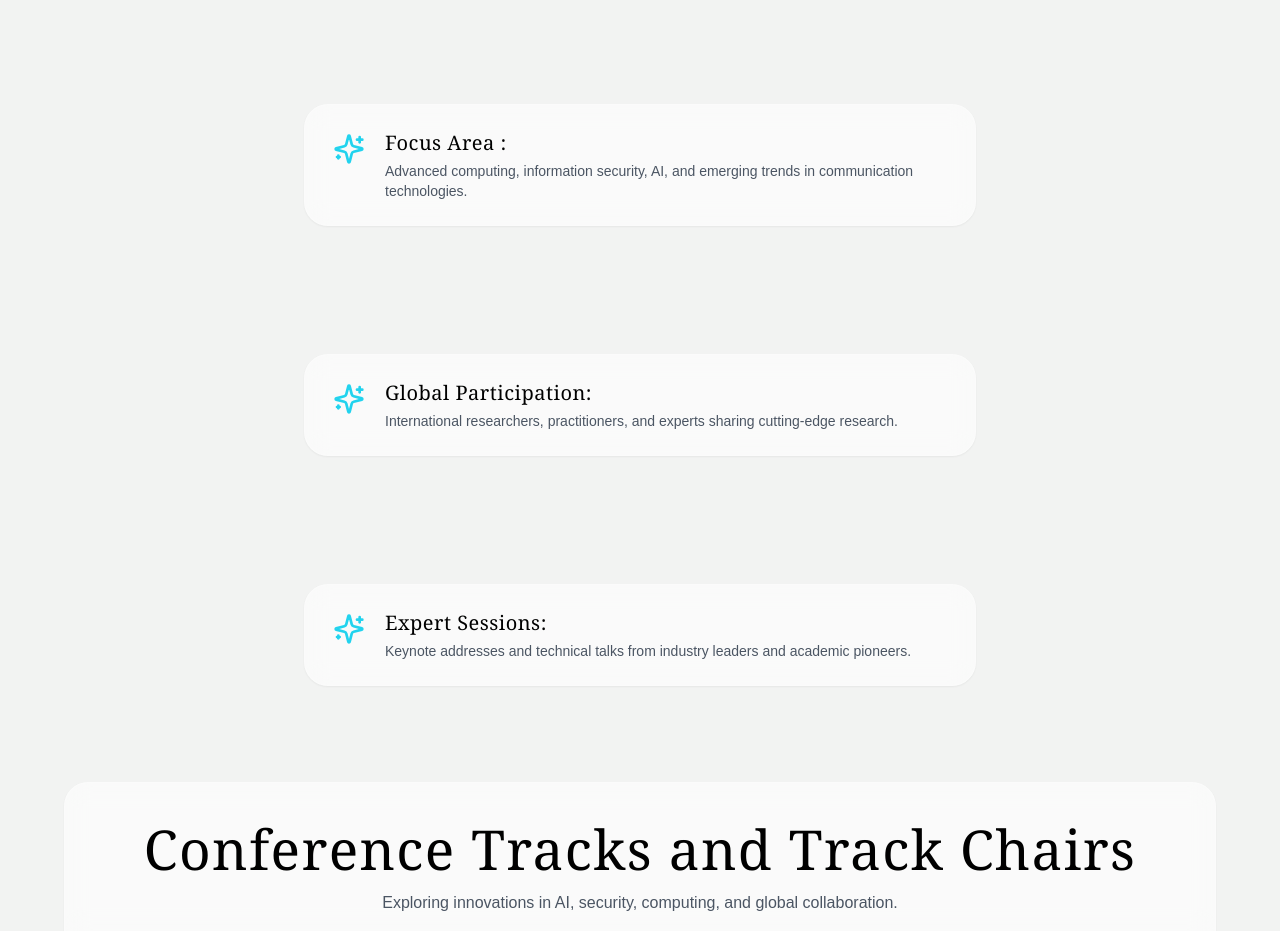
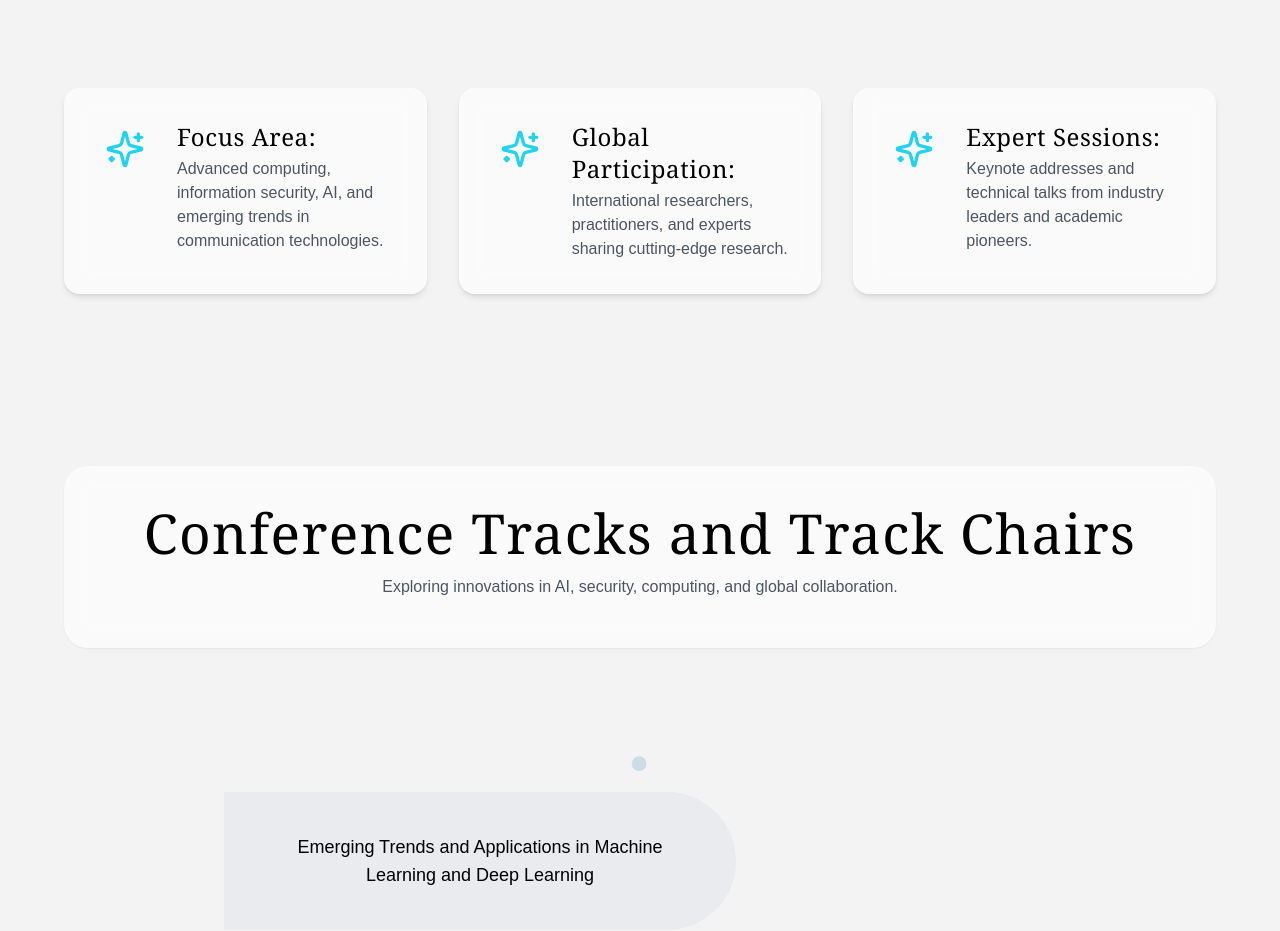
Before and after one commit to webdrave/WebWars_Webdrave, a Next.js app: page / in a window 1280 px wide. Shown: the part 2780-3711 px from the top of the page. Built offline with nearby package versions, Linux system fonts and the light colour scheme.

Commit message:
Did conference Track

```diff
--- a/src/app/page.tsx
+++ b/src/app/page.tsx
@@ -71,7 +71,7 @@ export default function Home() {
         <section className="-mt-10">
           <KeyHighlights />
         </section>
-        <section className="">
+        <section className="-mt-32">
           <ConferenceTracks />
         </section>
         <section className="h-[50vh] py-16">
--- a/src/components/conferenceTracks.tsx
+++ b/src/components/conferenceTracks.tsx
@@ -1,6 +1,71 @@
 "use client";
 import { motion, useScroll, useTransform } from "framer-motion";
 import React, { useRef } from "react";
+
+const tracks = [
+  {
+    title:
+      "Emerging Trends and Applications in Machine Learning and Deep Learning",
+    chairs: [],
+    side: "left",
+  },
+  {
+    title: "Immersive Futures: Merging Realities with Intelligent Systems",
+    chairs: [
+      "Dr. Bhanu Sharma, Chitkara University, Punjab, India",
+      "Dr. Gurjinder Singh, Chitkara University, Punjab, India",
+    ],
+    side: "right",
+  },
+  {
+    title:
+      "Artificial Intelligence and Soft Computing in Power, Energy, Communication, and Security Systems",
+    chairs: [
+      "Dr. Anurag Dwivedi,Bansal Institute of Engineering and Technology, Lucknow, India",
+      "Dr. Suresh Kumar, Institute of Engineering and Design, India",
+    ],
+    side: "left",
+  },
+  {
+    title: "Innovative and Disruptive Technologies",
+    chairs: ["Dr. Amanpreet Kaur, Chitkara University, Punjab, India"],
+    side: "right",
+  },
+  {
+    title: "Recent Trends and Innovations in Generative AI",
+    chairs: [
+      "Dr. Vandana Sharma, Christ University, Delhi-NCR Campus, India",
+      "Dr. Upinder Kaur, Akal University, Talwandi Sabo",
+    ],
+    side: "left",
+  },
+  {
+    title: "Innovative and Disruptive Technologies",
+    chairs: ["Dr. Amanpreet Kaur, Chitkara University, Punjab, India"],
+    side: "right",
+  },
+  {
+    title: "Recent Trends and Innovations in Generative AI",
+    chairs: [
+      "Dr. Vandana Sharma, Christ University, Delhi-NCR Campus, India",
+      "Dr. Upinder Kaur, Akal University, Talwandi Sabo",
+    ],
+    side: "left",
+  },
+  {
+    title: "Innovative and Disruptive Technologies",
+    chairs: ["Dr. Amanpreet Kaur, Chitkara University, Punjab, India"],
+    side: "right",
+  },
+  {
+    title: "Recent Trends and Innovations in Generative AI",
+    chairs: [
+      "Dr. Vandana Sharma, Christ University, Delhi-NCR Campus, India",
+      "Dr. Upinder Kaur, Akal University, Talwandi Sabo",
+    ],
+    side: "left",
+  },
+];
 
 export default function ConferenceTracks() {
   const containerRef = useRef(null);
@@ -12,7 +77,7 @@ export default function ConferenceTracks() {
   const pathLength = useTransform(scrollYProgress, [0, 1], [0, 1]);
 
   return (
-    <div ref={containerRef} className="min-h-screen w-full py-8 sm:py-12 px-4">
+    <div ref={containerRef} className="min-h-screen overflow-hidden w-full py-8 sm:py-12 px-4">
       <div className="mx-auto max-w-6xl space-y-16 sm:space-y-32">
         <motion.div
           initial={{ opacity: 0, y: 20 }}
@@ -29,7 +94,7 @@ export default function ConferenceTracks() {
           </p>
         </motion.div>
       </div>
-      <div className="flex justify-center items-center mt-16">
+      <div className="relative flex justify-center items-center mt-16">
         <svg
           width="373"
           height="1900"
@@ -60,7 +125,35 @@ export default function ConferenceTracks() {
             </linearGradient>
           </defs>
         </svg>
+        <div className="absolute top-24 sm:top-20 left-1/2 -translate-x-1/2 w-full flex flex-col items-center gap-[3.6rem] lg:gap-[3.7rem]">
+          {tracks.map((track, index) => (
+            <div
+              key={index}
+              className={`relative ${
+                track.side === "left"
+                  ? "-translate-x-[80px] sm:-translate-x-[120px] md:-translate-x-[160px] text-right"
+                  : "translate-x-[80px] sm:translate-x-[120px] md:translate-x-[160px] text-left rotate-180"
+              }`}>
+              <Card text={track.title} side={track.side} />
+            </div>
+          ))}
+        </div>
       </div>
     </div>
   );
 }
+
+const Card = ({ text, side }: { text: string; side: string }) => {
+  return (
+    <div
+      className={`flex flex-col items-center justify-center bg-[#E9EBEF] rounded-r-full
+      w-[300px] sm:w-[350px] md:w-[450px] lg:w-[512px] h-[138px] py-4 px-6`}>
+      <p
+        className={`text-center text-sm sm:text-base md:text-lg px-4 ${
+          side === "right" ? "rotate-180" : ""
+        }`}>
+        {text}
+      </p>
+    </div>
+  );
+};
--- a/src/components/keyHighlights.tsx
+++ b/src/components/keyHighlights.tsx
@@ -1,52 +1,61 @@
 "use client"
+
+import { motion, useInView } from "framer-motion"
+import { Sparkles } from "lucide-react"
+import { useRef } from "react"
+
 interface Feature {
   title: string
   description: string
 }
-
-import { motion, useInView } from "framer-motion"
-import { Sparkles } from "lucide-react"
-import { useRef } from "react"
 
 export default function KeyHighlights() {
   const containerRef = useRef(null)
   const isInView = useInView(containerRef, { margin: "-100px" })
 
   return (
-    <div className="min-h-screen w-full py-8 sm:py-12 px-4">
-      <div ref={containerRef} className="mx-auto max-w-6xl space-y-16 sm:space-y-32">
+    <div className="min-h-screen w-full py-8 px-4 sm:py-12 md:px-8 lg:px-16">
+      <div ref={containerRef} className="mx-auto max-w-6xl space-y-12 sm:space-y-20 md:space-y-24">
         <motion.div
           initial={{ opacity: 0, y: 20 }}
           animate={isInView ? { opacity: 1, y: 0 } : { opacity: 0, y: 20 }}
           transition={{ duration: 0.6 }}
-          className="rounded-2xl sm:rounded-3xl backdrop-blur-md border border-white/20 bg-white/60 p-8 sm:p-12 shadow-sm"
+          className="rounded-xl sm:rounded-2xl backdrop-blur-md border border-white/20 bg-white/60 p-6 sm:p-10 md:p-12 shadow-md"
         >
-          <h1 className="mb-4 sm:mb-6 text-center font-serif text-3xl sm:text-[45px] md:text-[55px] tracking-wide">Key Highlights</h1>
-          <p className="text-center text-gray-600 text-sm sm:text-base">
+          <h1 className="mb-4 sm:mb-6 text-center font-serif text-2xl sm:text-4xl md:text-5xl tracking-wide">
+            Key Highlights
+          </h1>
+          <p className="text-center text-gray-600 text-sm sm:text-base md:text-lg">
             Exploring innovations in AI, security, computing, and global collaboration.
           </p>
         </motion.div>
+        <div className="grid grid-cols-1 md:grid-cols-3 gap-6 md:gap-8">
           {features.map((feature, index) => (
             <motion.div
               key={feature.title}
-            initial={{ opacity: 0, x: index % 2 === 0 ? -50 : 50 }}
-            animate={isInView ? { opacity: 1, x: 0 } : { opacity: 0, x: index % 2 === 0 ? -50 : 50 }}
-            transition={{ duration: 0.6, delay: index * 0.5 }}
-            className="relative rounded-2xl sm:rounded-3xl bg-white/60 backdrop-blur-md border border-white/20 p-4 sm:p-6 shadow-sm max-w-2xl mx-auto"
+              initial={{ opacity: 0, x: 50 }}
+              animate={isInView ? { opacity: 1, x: 0 } : { opacity: 0, x:50 }}
+              transition={{ duration: 0.6, delay: index * 0.3 }}
+              className="relative rounded-xl sm:rounded-2xl bg-white/60 backdrop-blur-md border border-white/20 p-4 sm:p-6 md:p-8 shadow-md max-w-xl sm:max-w-full mx-auto"
             >
-            <div className="flex gap-3 sm:gap-4">
+              <div className="flex gap-3 sm:gap-4 md:gap-6 items-start">
                 <div className="flex-shrink-0">
-                <div className="flex h-8 w-8 sm:h-10 sm:w-10 items-center justify-center">
-                  <Sparkles className="h-6 w-6 sm:h-8 sm:w-8 text-cyan-400" />
+                  <div className="flex h-10 w-10 sm:h-12 sm:w-12 md:h-14 md:w-14 items-center justify-center">
+                    <Sparkles className="h-6 w-6 sm:h-8 sm:w-8 md:h-10 md:w-10 text-cyan-400" />
                   </div>
                 </div>
                 <div>
-                <h2 className="font-serif text-lg sm:text-xl tracking-wide">{feature.title}</h2>
-                <p className="mt-1 text-xs sm:text-sm text-gray-600">{feature.description}</p>
+                  <h2 className="font-serif text-lg sm:text-xl md:text-2xl tracking-wide">
+                    {feature.title}
+                  </h2>
+                  <p className="mt-1 text-xs sm:text-sm md:text-base text-gray-600">
+                    {feature.description}
+                  </p>
                 </div>
               </div>
             </motion.div>
           ))}
+        </div>
       </div>
     </div>
   )
@@ -54,7 +63,7 @@ export default function KeyHighlights() {
 
 const features: Feature[] = [
   {
-    title: "Focus Area :",
+    title: "Focus Area:",
     description: "Advanced computing, information security, AI, and emerging trends in communication technologies.",
   },
   {
```
Lines whose indentation alone changed are shown as unchanged.
